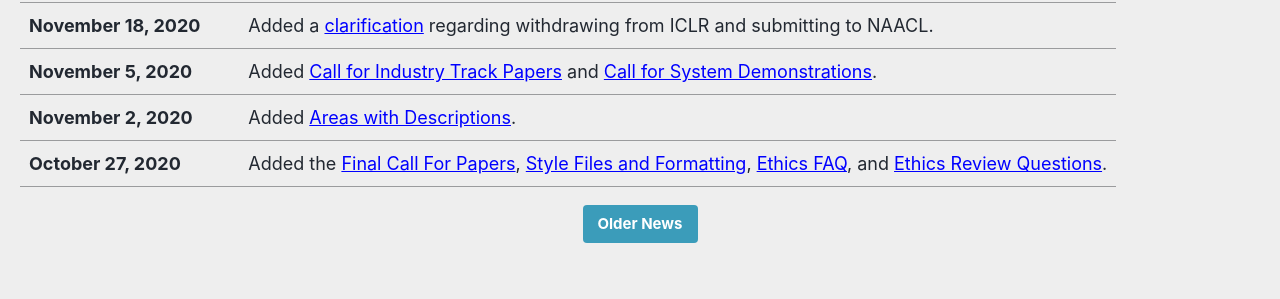
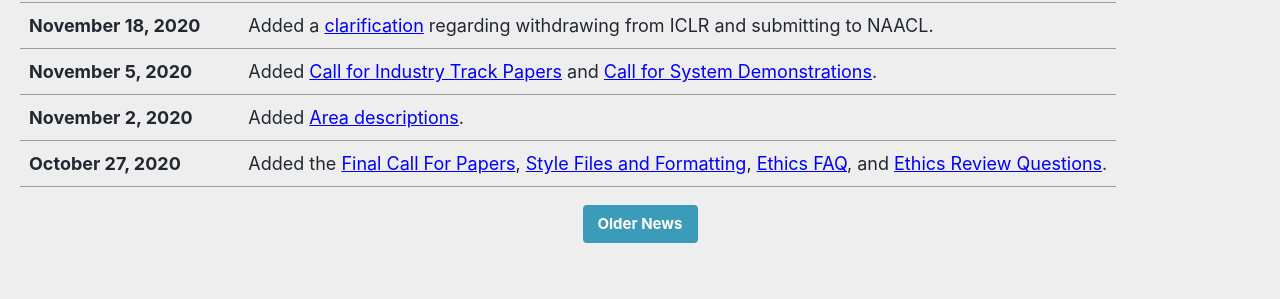
Before and after one commit to naacl-org/naacl-2021-website, a Jekyll site: the page built from _pages/home.md, in a window 1280 px wide. Shown: the part 585-884 px from the top of the page. Built offline with Jekyll 4.4.1, drawn with Linux system fonts in a browser that asks for light colours; cached includes are drawn as plain includes; nearby versions of some CDN libraries.

Commit message:
Minor fix to the home page

```diff
--- a/_pages/home.md
+++ b/_pages/home.md
@@ -18,7 +18,7 @@
 | November 19, 2020 | Added [reproducibility checklist](/calls/reproducibility-checklist), [frequently asked questions](/faq), and [program committees](/committees/program).
 | November 18, 2020 | Added a [clarification](/calls/papers/#anonymity-period-clarifications) regarding withdrawing from ICLR and submitting to NAACL. |
 | November 5, 2020 | Added [Call for Industry Track Papers](/calls/industry/) and [Call for System Demonstrations](/calls/demos/). |
-| November 2, 2020 | Added [Areas with Descriptions](/calls/papers/#areas-with-descriptions). |
+| November 2, 2020 | Added [Area descriptions](/calls/area-descriptions/). |
 | October 27, 2020 | Added the [Final Call For Papers](/calls/papers/), [Style Files and Formatting](/calls/style-and-formatting/), [Ethics FAQ](/ethics/faq/), and [Ethics Review Questions](/ethics/review-questions). |
 {: .news-table}
 
```
